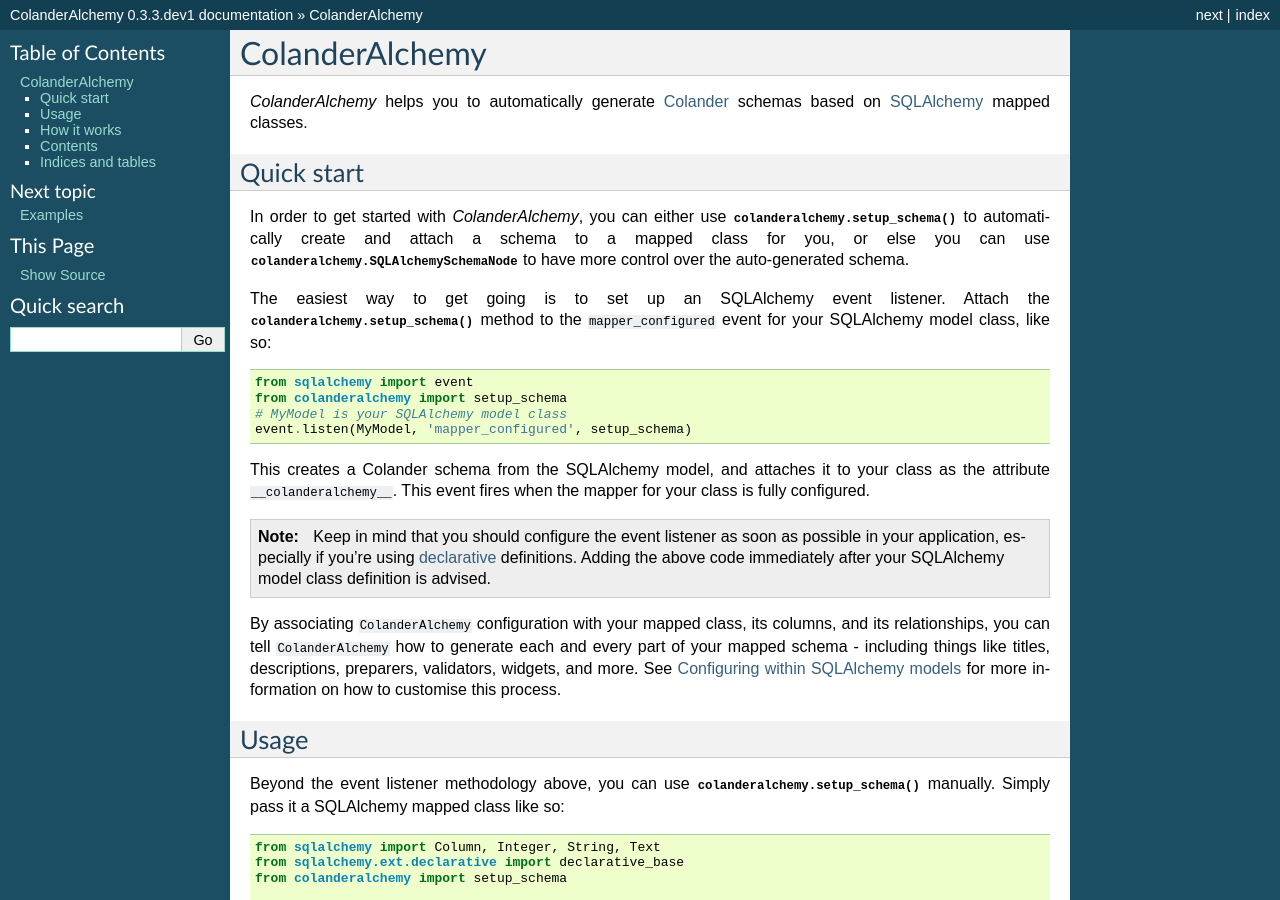
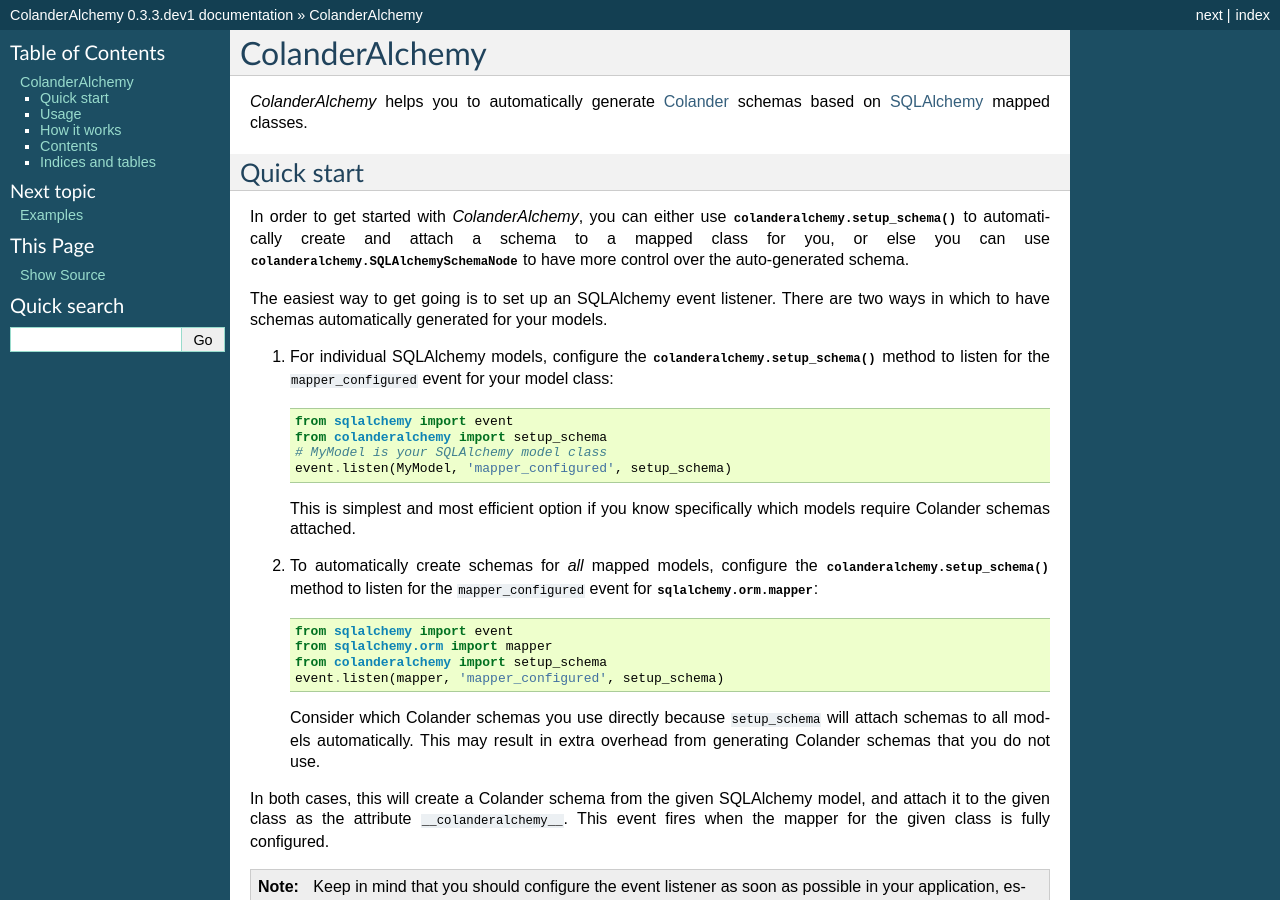
Before and after one commit to stefanofontanelli/ColanderAlchemy, a Sphinx documentation site: the page built from docs/source/index.rst, in a window 1280 px wide and 900 px high. Built offline with Sphinx 7.4.7, drawn with Linux system fonts in a browser that asks for light colours.

Commit message:
Clarify different model mapping techniques

```diff
--- a/docs/source/index.rst
+++ b/docs/source/index.rst
@@ -19,20 +19,42 @@
 :class:`colanderalchemy.SQLAlchemySchemaNode` to have more control over the
 auto-generated schema.
 
-The easiest way to get going is to set up an SQLAlchemy event listener.
-Attach the :meth:`colanderalchemy.setup_schema` method to
-the ``mapper_configured`` event for your SQLAlchemy model class, like so:
+The easiest way to get going is to set up an SQLAlchemy event listener. There
+are two ways in which to have schemas automatically generated for your models.
 
-.. code-block:: python
+#. For individual SQLAlchemy models, configure the
+   :meth:`colanderalchemy.setup_schema` method to listen for the
+   ``mapper_configured`` event for your model class:
 
-    from sqlalchemy import event
-    from colanderalchemy import setup_schema
-    # MyModel is your SQLAlchemy model class
-    event.listen(MyModel, 'mapper_configured', setup_schema)
+   .. code-block:: python
 
-This creates a Colander schema from the SQLAlchemy model, and attaches it to
-your class as the attribute ``__colanderalchemy__``.  This event fires when
-the mapper for your class is fully configured.
+      from sqlalchemy import event
+      from colanderalchemy import setup_schema
+      # MyModel is your SQLAlchemy model class
+      event.listen(MyModel, 'mapper_configured', setup_schema)
+
+   This is simplest and most efficient option if you know specifically which
+   models require Colander schemas attached.
+
+#. To automatically create schemas for *all* mapped models, configure the
+   :meth:`colanderalchemy.setup_schema` method to listen for the
+   ``mapper_configured`` event for :class:`sqlalchemy.orm.mapper`:
+
+   .. code-block:: python
+
+      from sqlalchemy import event
+      from sqlalchemy.orm import mapper
+      from colanderalchemy import setup_schema
+      event.listen(mapper, 'mapper_configured', setup_schema)
+
+   Consider which Colander schemas you use directly because ``setup_schema``
+   will attach schemas to all models automatically. This may result in extra
+   overhead from generating Colander schemas that you do not use.
+
+In both cases, this will create a Colander schema from the given SQLAlchemy
+model, and attach it to the given class as the attribute
+``__colanderalchemy__``.  This event fires when the mapper for the given class
+is fully configured.
 
 .. note::
 
```
